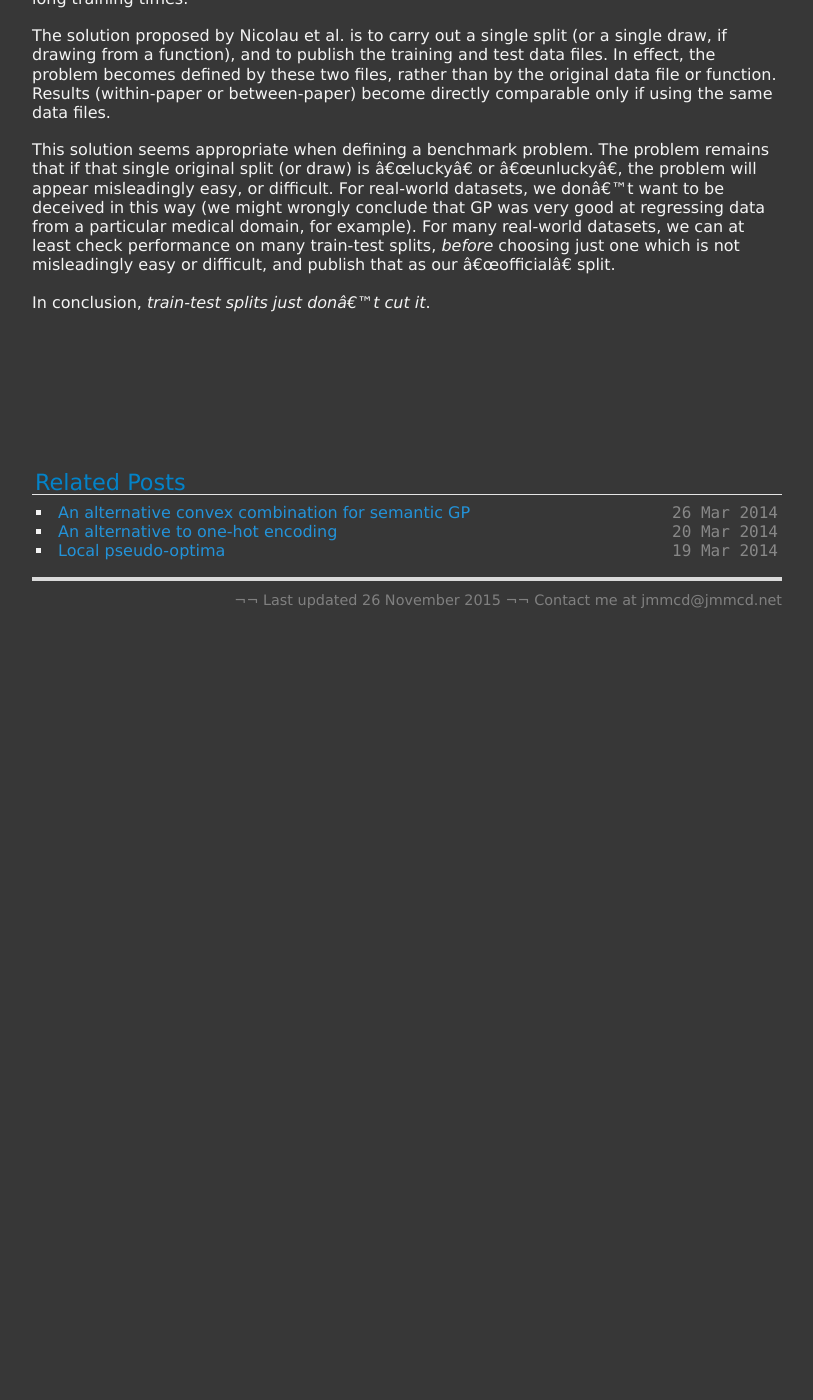
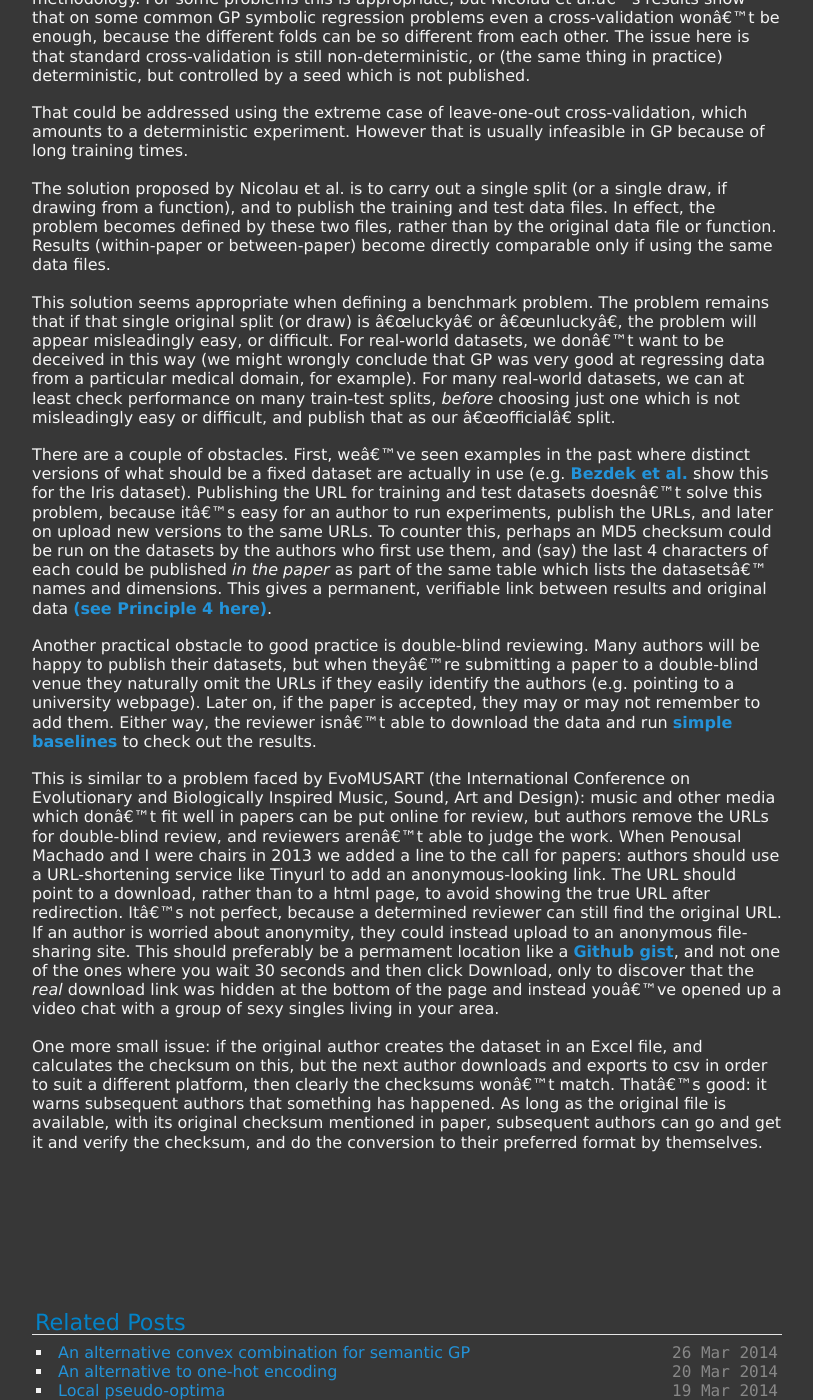
Before and after one commit to jmmcd/jmmcd.github.com, a Jekyll site: the page built from _posts/2015-11-25-train-test-splits-dont-cut-it.md, in a window 1280 px wide and 1400 px high, scrolled down 1114 px. Shown: the whole window, without its empty margins (233-1046 px from the left). Built offline with Jekyll 4.4.1, drawn with Linux system fonts in a browser that asks for light colours; Markdown is read by kramdown in place of the engine named in the settings; before the commit the page ends 1744 px from its top, so only the background shows below that; some of the changed text lies outside the part shown.

Commit message:
Publishing.

```diff
--- a/_posts/2015-11-25-train-test-splits-dont-cut-it.md
+++ b/_posts/2015-11-25-train-test-splits-dont-cut-it.md
@@ -46,7 +46,16 @@
 recently reviewed a paper where classification results on real-world
 data with a standard method varied from far *below* to slightly
 *above* the claimed performance of the proposed new method, just by
-varying the train-test split.
+varying the train-test split. *Train-test splits just don't cut it*.
+
+The issues raised here obviously arise outside GP. Why isn't the idea
+of fixed train/test datasets common in the bigger world of machine
+learning? For one thing, some machine learning methods are fast enough
+to use leave-one-out cross-validation. For another, many common
+datasets are large enough and/or homegeneous enough that different CV
+folds end up being closely equivalent in difficulty. It's a particular
+feature of common GP problems, as shown by Nicolau et al., that this
+is not the case.
 
 A natural solution is to use several random draws (or splits), or a
 full cross-validation methodology. For some problems this is
@@ -79,4 +88,55 @@
 misleadingly easy or difficult, and publish that as our "official"
 split.
 
-In conclusion, *train-test splits just don't cut it*.
+There are a couple of obstacles. First, we've seen examples in the
+past where distinct versions of what should be a fixed dataset are
+actually in use
+(e.g. [Bezdek et al.](http://pages.bangor.ac.uk/~mas00a/papers/jbjkrklknptfs99.pdf)
+show this for the Iris dataset). Publishing the URL for training and
+test datasets doesn't solve this problem, because it's easy for an
+author to run experiments, publish the URLs, and later on upload new
+versions to the same URLs. To counter this, perhaps an MD5 checksum
+could be run on the datasets by the authors who first use them, and
+(say) the last 4 characters of each could be published *in the paper*
+as part of the same table which lists the datasets' names and
+dimensions. This gives a permanent, verifiable link between results
+and original data
+[(see Principle 4 here)](http://guerrilla-analytics.net/the-principles/).
+
+Another practical obstacle to good practice is double-blind reviewing.
+Many authors will be happy to publish their datasets, but when they're
+submitting a paper to a double-blind venue they naturally omit the
+URLs if they easily identify the authors (e.g. pointing to a
+university webpage). Later on, if the paper is accepted, they may or
+may not remember to add them. Either way, the reviewer isn't able to
+download the data and run
+[simple baselines](http://jmmcd.net/2013/12/19/gp-needs-better-baselines.html)
+to check out the results.
+
+This is similar to a problem faced by EvoMUSART (the International
+Conference on Evolutionary and Biologically Inspired Music, Sound, Art
+and Design): music and other media which don't fit well in papers can
+be put online for review, but authors remove the URLs for double-blind
+review, and reviewers aren't able to judge the work. When Penousal
+Machado and I were chairs in 2013 we added a line to the call for
+papers: authors should use a URL-shortening service like Tinyurl to
+add an anonymous-looking link. The URL should point to a download,
+rather than to a html page, to avoid showing the true URL after
+redirection. It's not perfect, because a determined reviewer can still
+find the original URL. If an author is worried about anonymity, they
+could instead upload to an anonymous file-sharing site. This should
+preferably be a permament location like a
+[Github gist](https://gist.github.com), and not one of the ones where
+you wait 30 seconds and then click Download, only to discover that the
+*real* download link was hidden at the bottom of the page and instead
+you've opened up a video chat with a group of sexy singles living in
+your area.
+
+One more small issue: if the original author creates the dataset in an
+Excel file, and calculates the checksum on this, but the next author
+downloads and exports to csv in order to suit a different platform,
+then clearly the checksums won't match. That's good: it warns
+subsequent authors that something has happened. As long as the
+original file is available, with its original checksum mentioned in
+paper, subsequent authors can go and get it and verify the checksum,
+and do the conversion to their preferred format by themselves.
```
